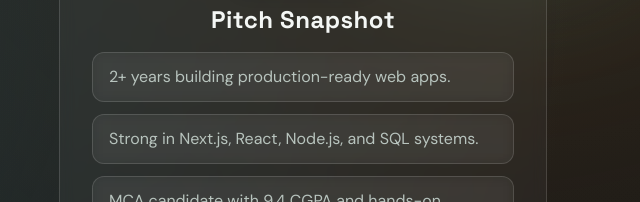
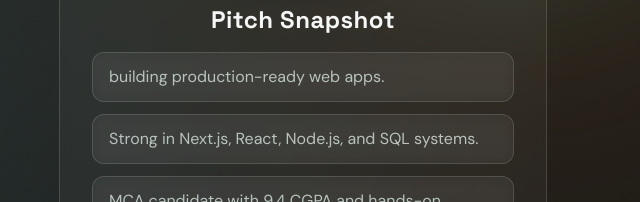
Before and after one commit to prycesingh/my-cv, a website: page index.html in a window 1280 px wide. Shown: the part 400-602 px from the top of the page, 605-1245 px from the left. Drawn offline with nearby package versions, Linux system fonts and the light colour scheme.

Commit message:
Update index.html

```diff
--- a/index.html
+++ b/index.html
@@ -135,7 +135,7 @@
             <img src="assets/profile.png" alt="Prabhjot profile photo" class="w-36 h-36 rounded-2xl object-cover border border-white/25 shadow-lg"/>
             <h2 class="text-2xl font-bold">Pitch Snapshot</h2>
             <ul class="text-left w-full text-[color:var(--text-muted)] space-y-3">
-              <li class="glass-card rounded-xl px-4 py-3">2+ years building production-ready web apps.</li>
+              <li class="glass-card rounded-xl px-4 py-3">building production-ready web apps.</li>
               <li class="glass-card rounded-xl px-4 py-3">Strong in Next.js, React, Node.js, and SQL systems.</li>
               <li class="glass-card rounded-xl px-4 py-3">MCA candidate with 9.4 CGPA and hands-on delivery experience.</li>
             </ul>
```
